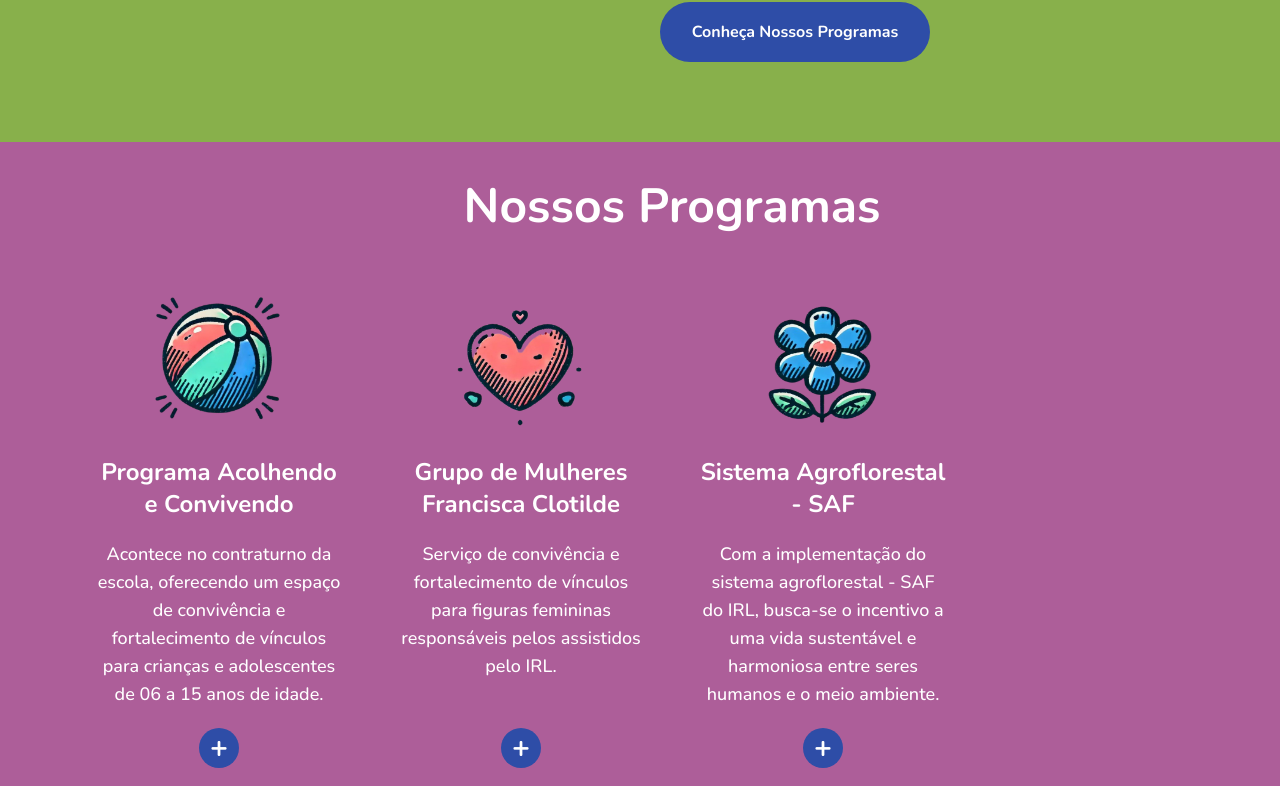
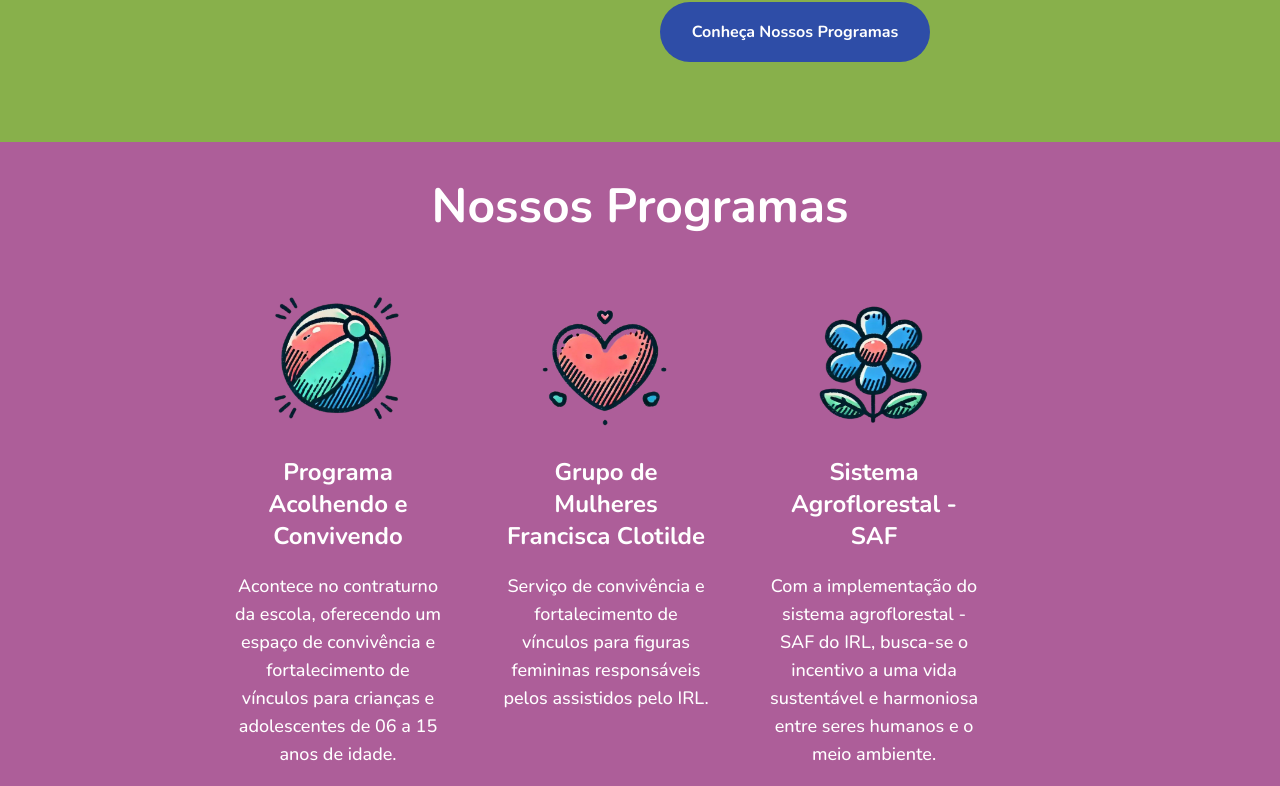
Before and after one commit to flaviare1s/irl, a React (Vite) app: page / in a window 1280 px wide. Shown: the part 2668-3454 px from the top of the page. Built offline with nearby package versions, Linux system fonts and the light colour scheme.

Commit message:
Ajusta seção de programas

```diff
--- a/src/components/ProgramasSection.jsx
+++ b/src/components/ProgramasSection.jsx
@@ -7,9 +7,9 @@ import { BotaoDoacoes } from "./BotaoDoacoes";
 
 export const ProgramasSection = () => {
   return (
-    <section className="bg-radiant-orchid flex flex-col justify-center items-center py-10 px-4 md:pl-20">
+    <section className="bg-radiant-orchid flex flex-col justify-center items-center py-10 px-4">
       <h2 className="text-white text-3xl md:text-5xl text-center font-bold mb-10">Nossos Programas</h2>
-      <div className="grid grid-cols-1 sm:grid-cols-2 lg:grid-cols-4 gap-6">
+      <div className="grid grid-cols-1 sm:grid-cols-2 lg:grid-cols-4 gap-6 md:pl-[10px] lg:pl-[100px] xl:pl-[200px] xxl:pl-[300px]">
         <ProgramaComponente
           id="acolhendo-e-convivendo"
           img={img1}
```
